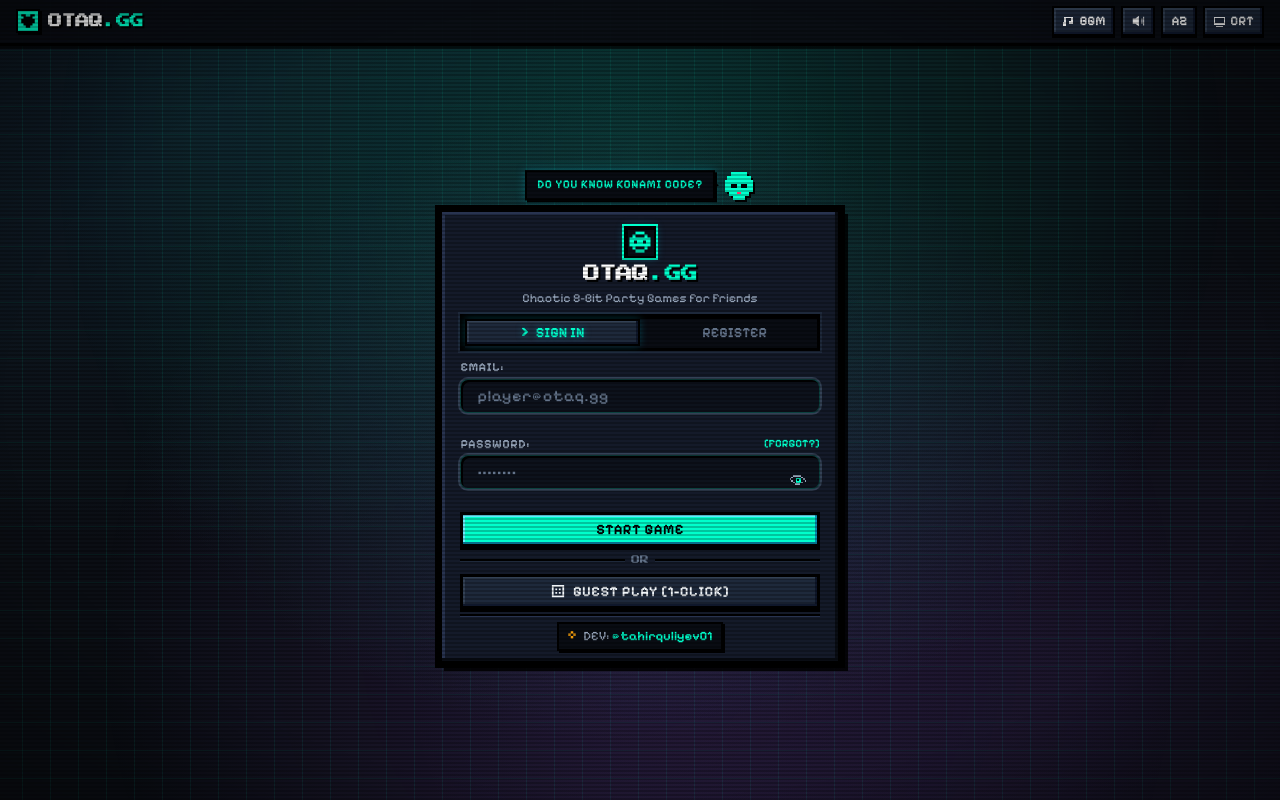
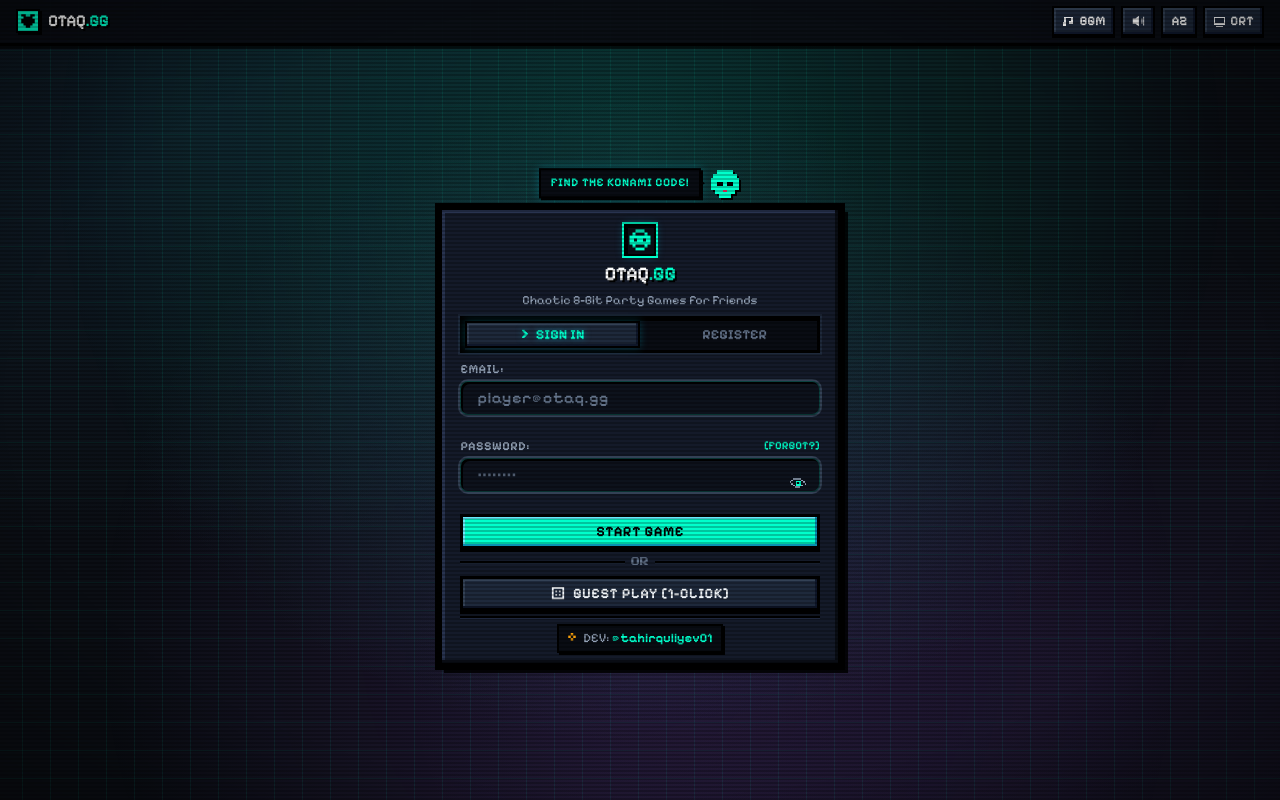
Before and after one commit to Tahir-Omicron/OmiParty, a plain HTML site: page index.html in a window 1280 px wide. Both pictures are taken after a click on the element 693 px from the left and 183 px from the top of the page. Drawn offline with nearby package versions, Linux system fonts and the light colour scheme; grey boxes are pictures that could not be loaded.

Commit message:
fix: resolve Azerbaijani font rendering issue by setting Pixelify Sans across all mascot and header typography

```diff
--- a/app.js
+++ b/app.js
@@ -202,8 +202,20 @@ window.setMascotMsg = function(text) {
 
 window.triggerMascotClick = function() {
   playSound('coin');
-  const azQuotes = ['BEEP BOOP! XAOS BAŞLAYIR!', 'MƏN SƏNƏ GÜVƏNİRƏM!', '8-BIT GÜCÜ!', 'KONAMI KODUNU BİLİRSƏN?', 'KARTLARI FIRLAT!'];
-  const enQuotes = ['BEEP BOOP! CHAOS BEGINS!', 'I BELIEVE IN YOU!', '8-BIT POWER!', 'DO YOU KNOW KONAMI CODE?', 'FLIP THE CARD!'];
+  const azQuotes = [
+    'BEEP BOOP! XAOS BAŞLADI!',
+    'SƏNƏ GÜVƏNİRƏM, QƏHRƏMAN!',
+    '8-BIT PİKSEL GÜCÜ!',
+    'KONAMI KODUNU TAP!',
+    'KARTLARI FIRLAT!'
+  ];
+  const enQuotes = [
+    'BEEP BOOP! CHAOS BEGINS!',
+    'I BELIEVE IN YOU, HERO!',
+    '8-BIT PIXEL POWER!',
+    'FIND THE KONAMI CODE!',
+    'FLIP THE CARDS!'
+  ];
   const quotes = isAz() ? azQuotes : enQuotes;
   const rand = quotes[Math.floor(Math.random() * quotes.length)];
   window.setMascotMsg(rand);
@@ -230,7 +242,7 @@ window.cyclePixelAvatar = function(dir) {
   if (img) img.src = `https://api.dicebear.com/7.x/bottts/svg?seed=${current.seed}`;
   if (title) title.textContent = isAz() ? current.nameAz : current.nameEn;
 
-  window.setMascotMsg(isAz() ? `${current.nameAz} SEÇİLDİ!` : `${current.nameEn} CHOSEN!`);
+  window.setMascotMsg(isAz() ? `${current.nameAz}!` : `${current.nameEn}!`);
 };
 
 window.flipToAuth = function(mode, event) {
--- a/style.css
+++ b/style.css
@@ -1765,8 +1765,8 @@ input:checked + .slider:before {
     box-shadow: 2px 2px 0 0 #000;
 }
 .pixel-nav-title {
-    font-family: 'Press Start 2P', 'Pixelify Sans', monospace;
-    font-size: 0.88rem;
+    font-family: 'Pixelify Sans', 'Silkscreen', monospace;
+    font-size: 1.05rem;
     font-weight: 700;
     letter-spacing: -0.5px;
     color: #fff;
@@ -1996,8 +1996,8 @@ input:checked + .slider:before {
 }
 
 .pixel-title {
-    font-family: 'Press Start 2P', 'Pixelify Sans', monospace;
-    font-size: 1.05rem;
+    font-family: 'Pixelify Sans', 'Silkscreen', monospace;
+    font-size: 1.22rem;
     font-weight: 700;
     margin-bottom: 0.15rem;
     letter-spacing: -0.5px;
```
